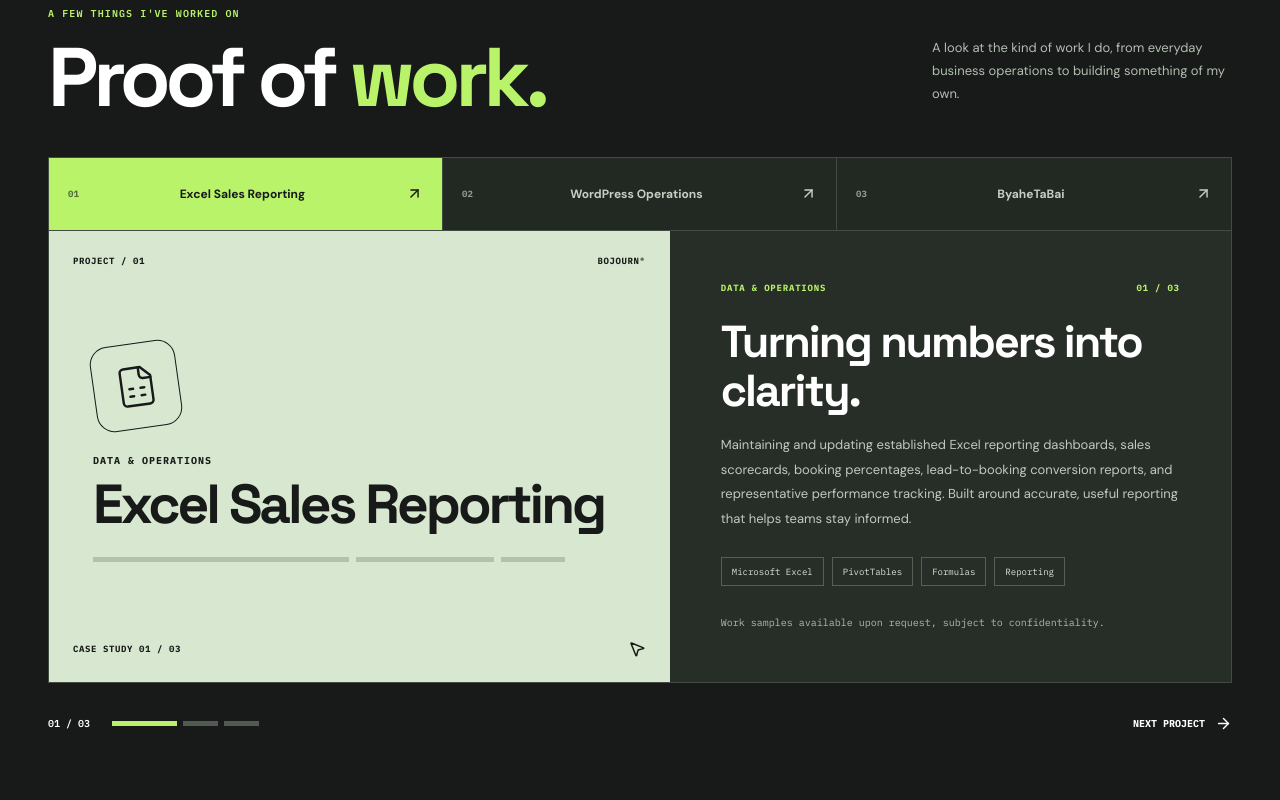
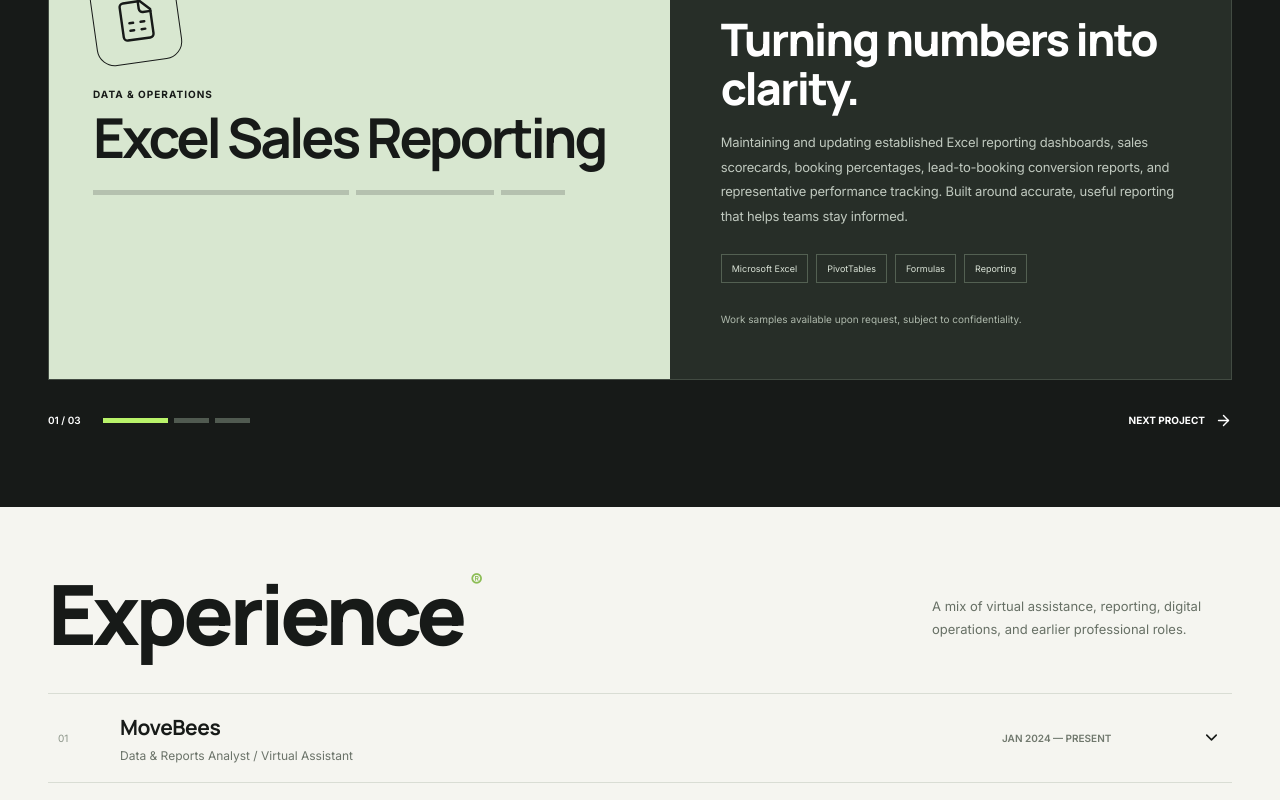
Before and after one commit to bojojojow/bojourn-portfolio, a Next.js app: page / in a window 1280 px wide. Shown: the part 1540-2340 px from the top of the page. Built offline with nearby package versions, Linux system fonts and the light colour scheme.

Commit message:
Update globals.css

```diff
--- a/app/globals.css
+++ b/app/globals.css
@@ -1,5 +1,7 @@
 
-@import url('https://fonts.googleapis.com/css2?family=DM+Sans:wght@400;500;600;700;800&family=Space+Grotesk:wght@400;500;600;700&family=IBM+Plex+Mono:wght@400;500;600;700&display=swap');
+
+@import url('https://fonts.googleapis.com/css2?family=Inter:wght@400;500;600;700;800&family=Manrope:wght@400;500;600;700;800&display=swap');
+
 
 :root {
   --paper: #f5f5f0;
@@ -7,9 +9,11 @@
   --lime: #b9f36a;
   --muted: #70766d;
   --line: #d9ddd4;
-  --mono: 'IBM Plex Mono', monospace;
-  --display: 'Space Grotesk', sans-serif;
-  --body: 'DM Sans', sans-serif;
+
+--mono: 'Inter', sans-serif;
+--display: 'Manrope', sans-serif;
+--body: 'Inter', sans-serif;
+
 }
 
 * {
@@ -1328,3 +1332,98 @@ img {
     transition-duration: 0.01ms !important;
   }
 }
+
+
+/* REFINED TYPOGRAPHY */
+
+.va-hero h1,
+.va-about h2,
+.va-work h2,
+.va-experience h2,
+.va-contact h2 {
+  font-weight: 800;
+  letter-spacing: -0.055em;
+}
+
+.va-hero h1 {
+  font-size: clamp(52px, 6vw, 88px);
+  line-height: 1.08;
+}
+
+.va-about h2,
+.va-work h2,
+.va-experience h2,
+.va-contact h2 {
+  letter-spacing: -0.05em;
+}
+
+.va-hero-description,
+.va-about-intro,
+.va-about-right > p,
+.va-project-detail > p,
+.va-contact-right > p {
+  letter-spacing: -0.015em;
+}
+
+/* REMOVE DECORATIVE TEMPLATE LABELS */
+
+.va-eyebrow,
+.va-kicker,
+.va-section-topline,
+.va-photo-side-label,
+.va-hero-bottom,
+.va-project-visual-top,
+.va-project-visual-bottom {
+  display: none;
+}
+
+/* LESS EXCESSIVE SECTION SPACING */
+
+.va-about,
+.va-work,
+.va-experience,
+.va-contact {
+  padding-top: 65px;
+  padding-bottom: 70px;
+}
+
+.va-about-layout {
+  padding-top: 0;
+}
+
+.va-work-heading,
+.va-experience-heading {
+  margin-top: 0;
+}
+
+.va-contact-grid {
+  padding-top: 0;
+}
+
+.va-project-tab {
+  font-family: var(--body);
+  font-size: 13px;
+}
+
+.va-project-detail h3 {
+  font-weight: 800;
+  letter-spacing: -0.04em;
+}
+
+.va-timeline-company strong {
+  font-weight: 700;
+}
+
+@media (max-width: 760px) {
+  .va-hero h1 {
+    font-size: clamp(43px, 10vw, 68px);
+  }
+
+  .va-about,
+  .va-work,
+  .va-experience,
+  .va-contact {
+    padding-top: 50px;
+    padding-bottom: 55px;
+  }
+}
```
